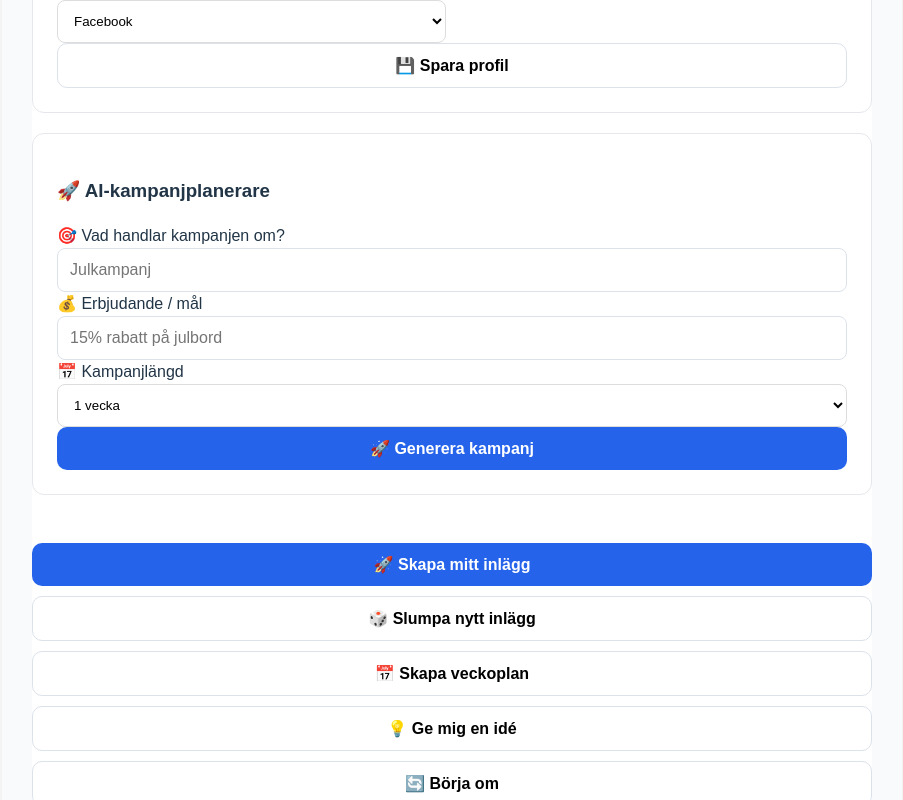
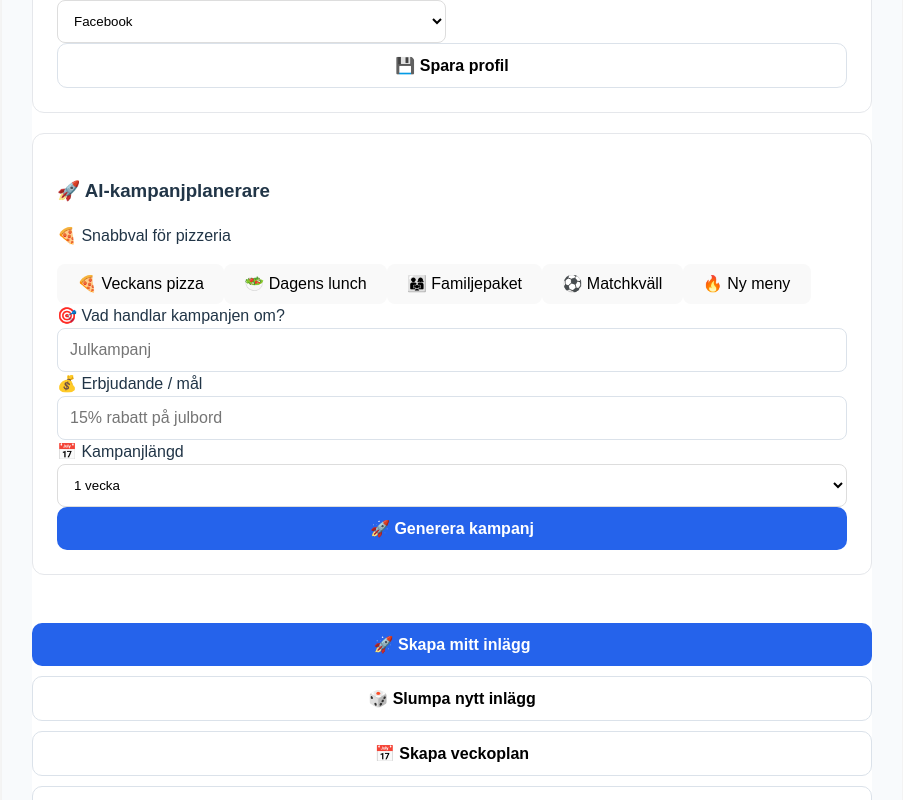
Before and after one commit to Ludde86/socialsnabb, a React (Vite) app: page / in a window 1280 px wide. Shown: the part 1060-1860 px from the top of the page, without its empty margins (188-1091 px from the left). Built offline with nearby package versions, Linux system fonts and the light colour scheme.

Commit message:
Add pizzeria campaign quick actions

```diff
--- a/src/App.jsx
+++ b/src/App.jsx
@@ -464,6 +464,7 @@ function App() {
         />
 
         <CampaignPlanner
+          typ={typ}
           tema={tema}
           setTema={setTema}
           erbjudande={erbjudande}
--- a/src/components/CampaignPlanner.jsx
+++ b/src/components/CampaignPlanner.jsx
@@ -1,4 +1,5 @@
 function CampaignPlanner({
+  typ,
   tema,
   setTema,
   erbjudande,
@@ -10,6 +11,33 @@ function CampaignPlanner({
   return (
     <div className="form-section">
       <h3>🚀 AI-kampanjplanerare</h3>
+
+      {typ === "Pizzeria" && (
+        <>
+          <p>🍕 Snabbval för pizzeria</p>
+          <div className="quick-actions">
+            <button type="button" onClick={() => setTema("Veckans pizza - ")}>
+              🍕 Veckans pizza
+            </button>
+
+            <button type="button" onClick={() => setTema("Dagens lunch - ")}>
+              🥗 Dagens lunch
+            </button>
+
+            <button type="button" onClick={() => setTema("Familjepaket - ")}>
+              👨‍👩‍👧 Familjepaket
+            </button>
+
+            <button type="button" onClick={() => setTema("Matchkväll - ")}>
+              ⚽ Matchkväll
+            </button>
+
+            <button type="button" onClick={() => setTema("Ny meny - ")}>
+              🔥 Ny meny
+            </button>
+          </div>
+        </>
+      )}
 
       <label>🎯 Vad handlar kampanjen om?</label>
 
```
